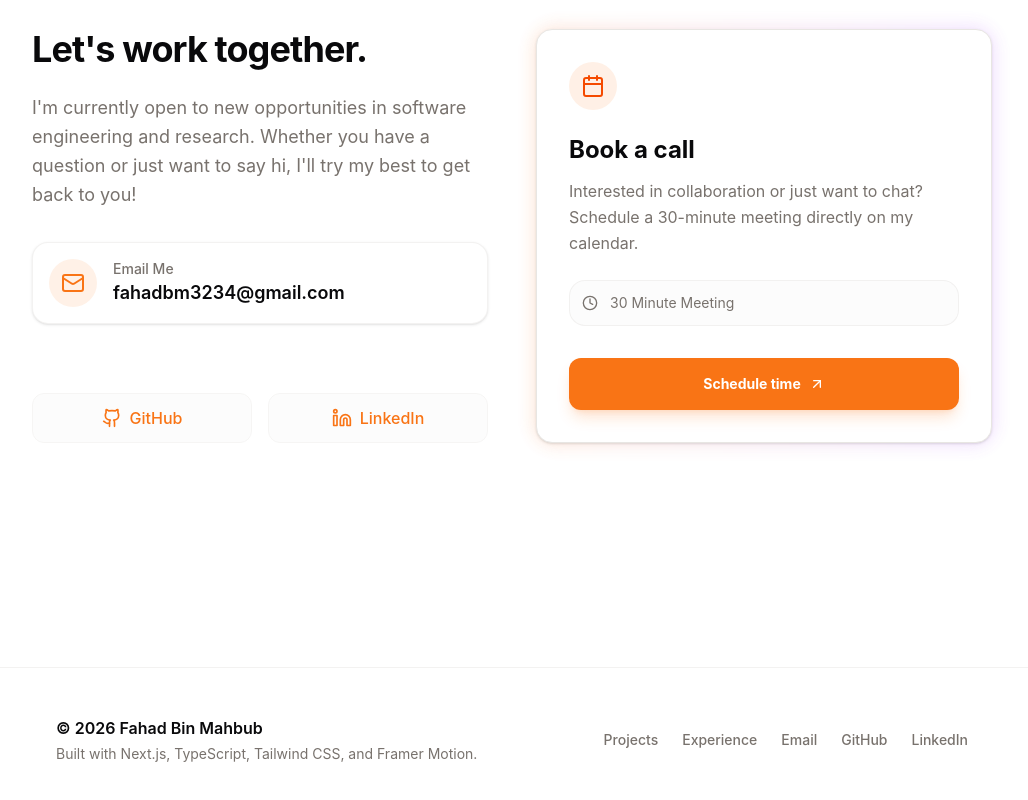
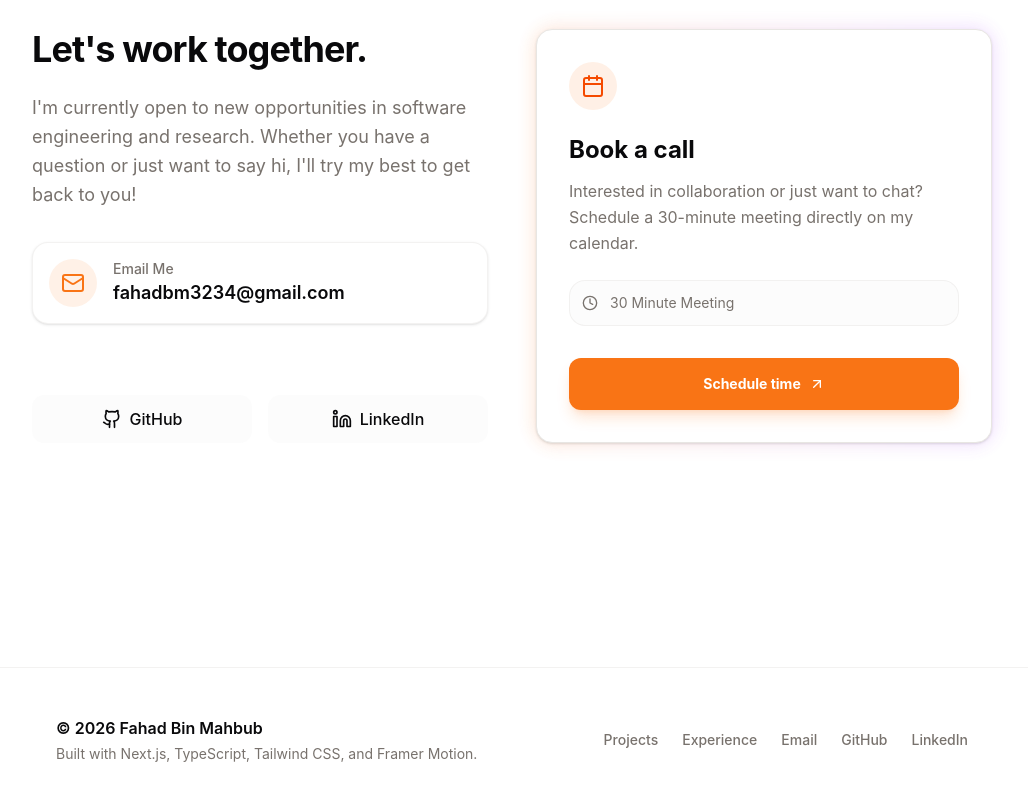
Before and after one commit to Fahad-Bin-Mahbub/Fahad-Bin-Mahbub-Portfolio, a Next.js app: page / in a window 1280 px wide. Shown: the part 6329-7129 px from the top of the page, without its empty margins (128-1156 px from the left). Built offline with nearby package versions, Linux system fonts and the light colour scheme.

Commit message:
Color changes in Contact section

```diff
--- a/components/contact.tsx
+++ b/components/contact.tsx
@@ -43,7 +43,7 @@ export function Contact() {
                             key={s.label}
                             href={s.href}
                             target="_blank"
-                            className="flex-1 flex items-center justify-center gap-2 p-3 rounded-xl bg-muted/30 border border-muted hover:border-primary hover:bg-background transition-all text-primary hover:text-foreground"
+                            className="flex-1 flex items-center justify-center gap-2 p-3 rounded-xl bg-muted/30 hover:border-primary hover:bg-background transition-all text-foreground hover:text-primary"
                         >
                             {s.label === "GitHub" && <Github className="h-5 w-5" />}
                             {s.label === "LinkedIn" && <Linkedin className="h-5 w-5" />}
```
